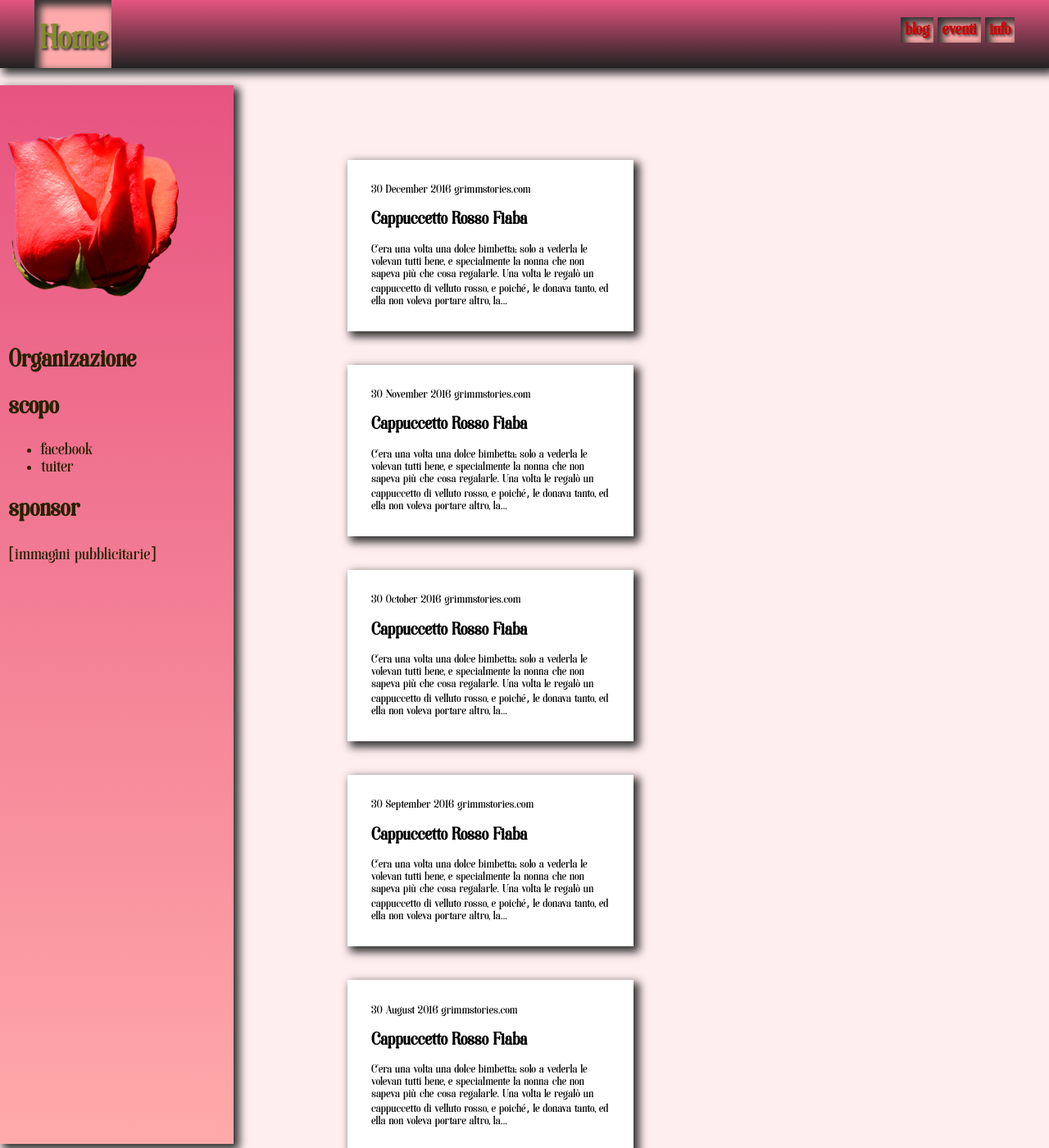
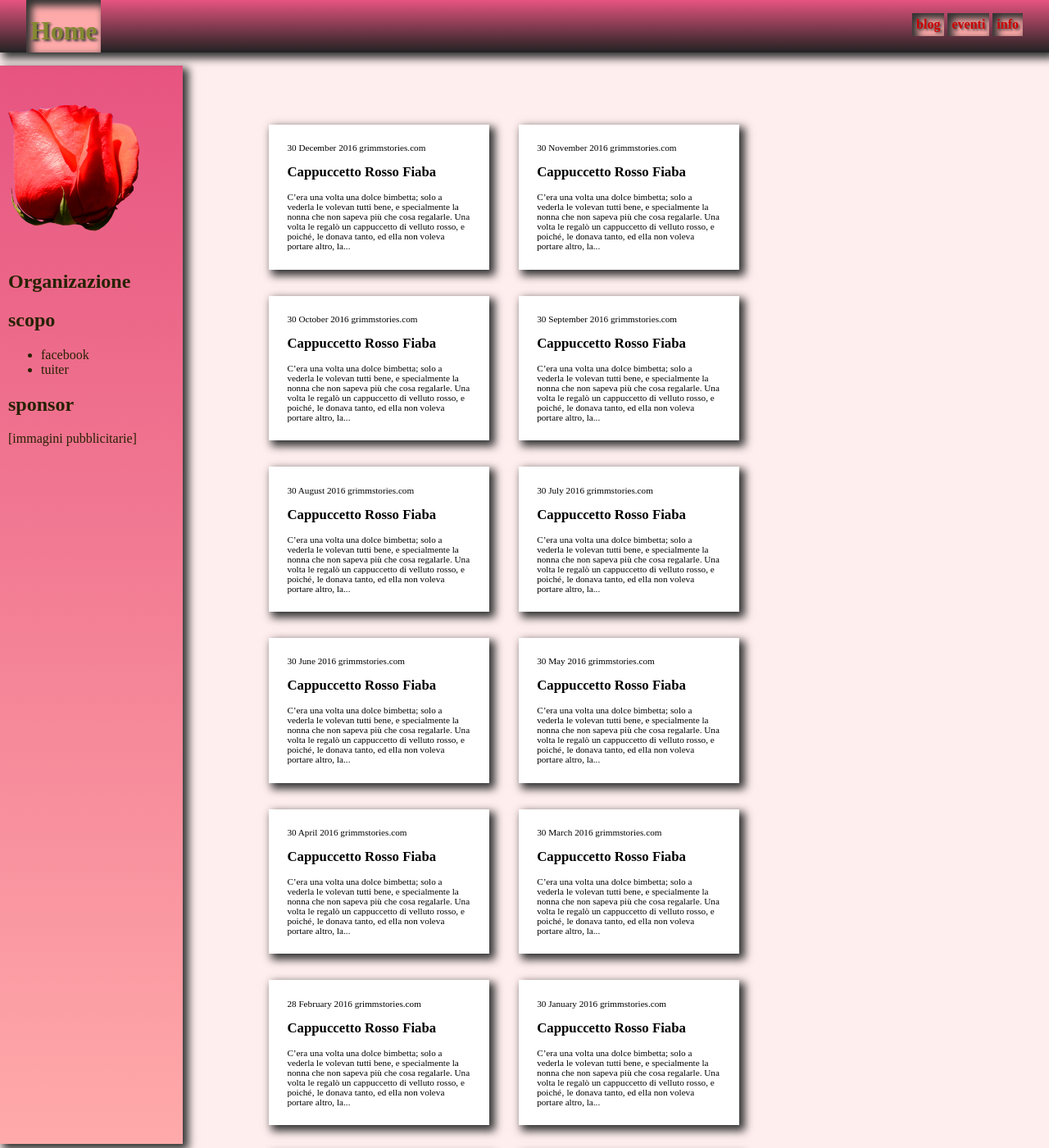
Before and after one commit to undercustodian/profondo, a Jekyll site: the page built from index.html, in a window 1280 px wide and 1400 px high. Shown: the whole window at 82% size. Built offline with Jekyll 4.4.1, drawn with Linux system fonts in a browser that asks for light colours.

Commit message:
rosa font 5

```diff
--- a/css/main.scss
+++ b/css/main.scss
@@ -3,15 +3,19 @@
 
 // start content
 
-@font-face {
+/*@font-face {
    font-family: 'soria-font';
-   src: url('soria-font.ttf') format('truetype');;
-}
+   src: url('soria-font.ttf') format('truetype');
+}*/
+
+/*html {
+	//font-size: 12px;
+}*/
 
 body{
 	background-color:  #ffeeee;
-	font-family: soria-font, Verdana, sans-serif;
-	font-size: 130%;
+	//font-family: soria-font, Verdana, sans-serif;
+	font-size: 100%;
 }
 
 // Intestazione
```
